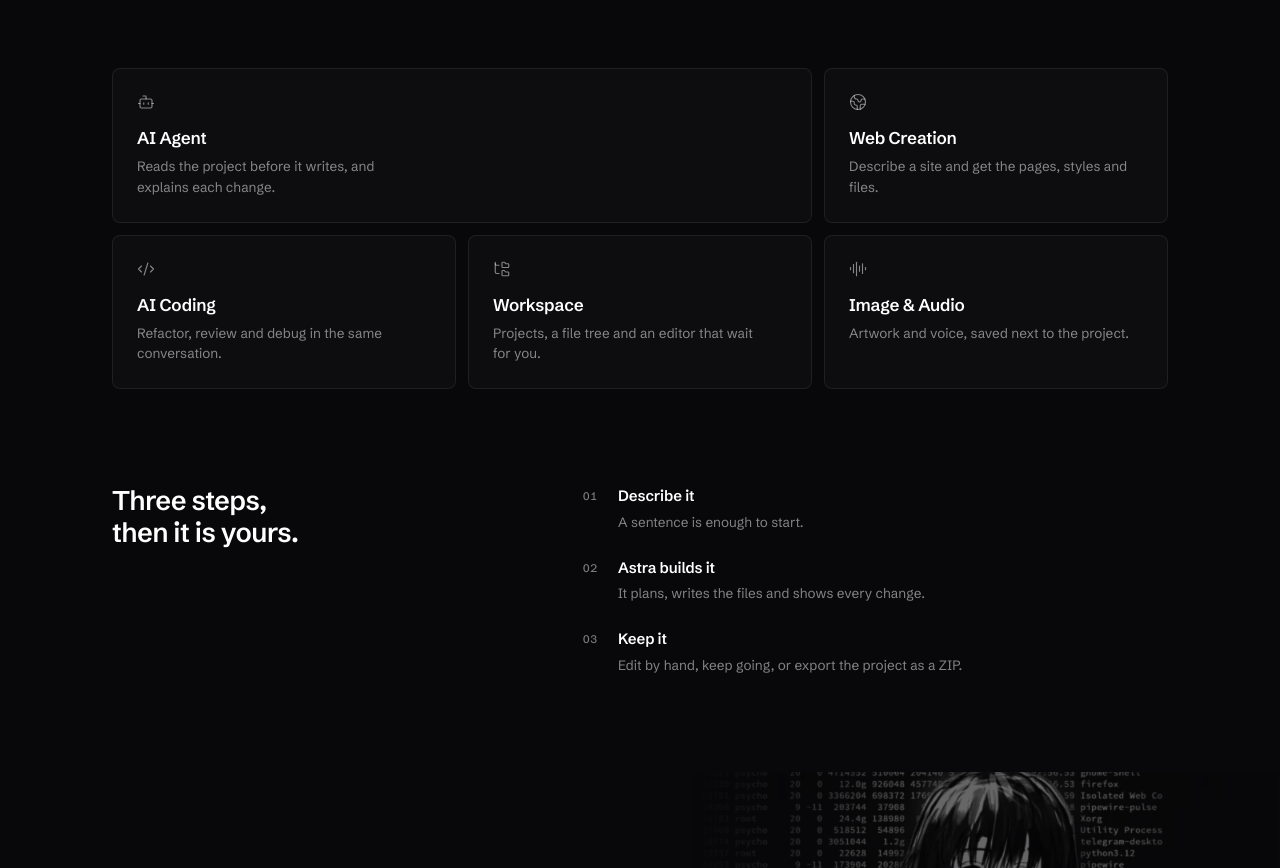
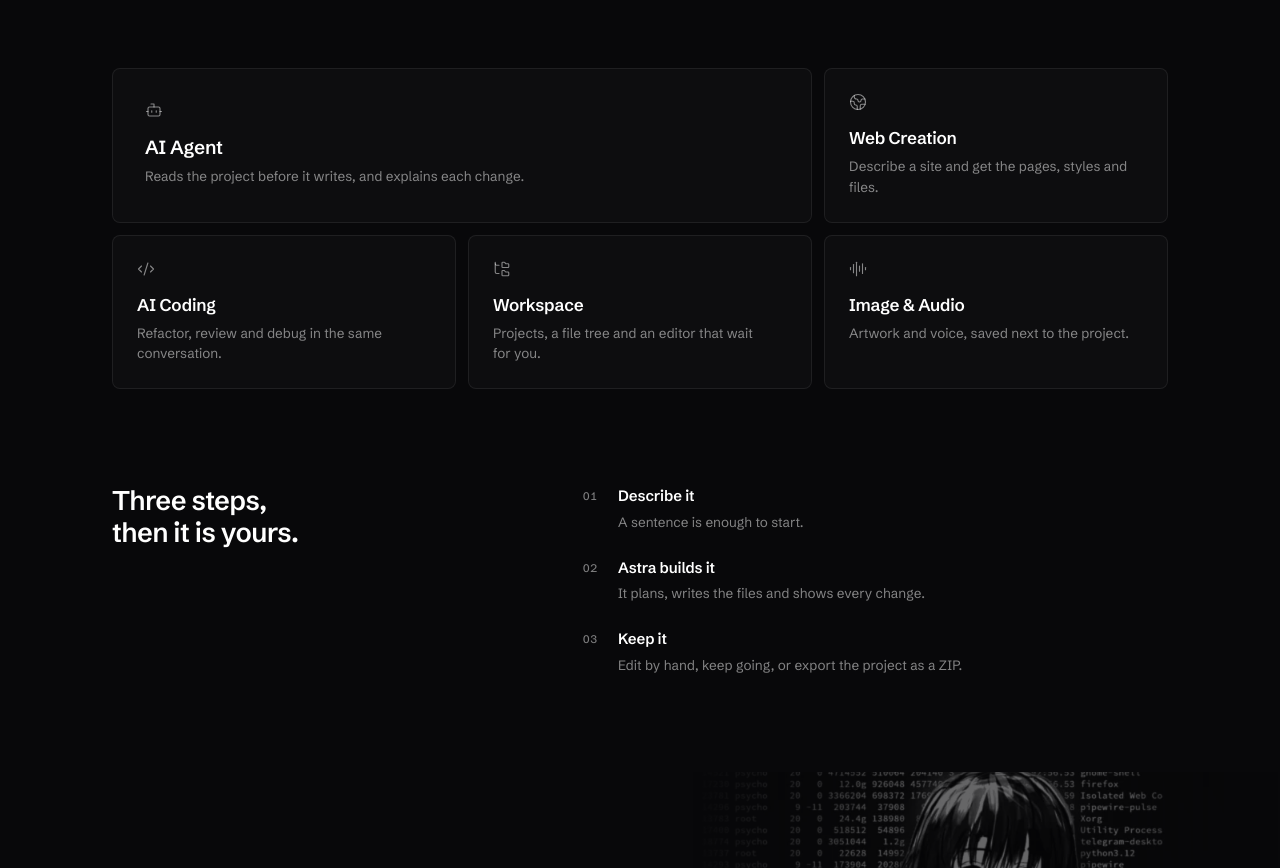
Before and after one commit to AomiXplorer/aomi-studio, a Next.js app: page / in a window 1280 px wide. Shown: the part 880-1748 px from the top of the page. Built offline with nearby package versions, Linux system fonts and the light colour scheme; no server answers; what async_hooks would draw is missing.

Commit message:
Give the lead card its own weight

```diff
--- a/src/app/globals.css
+++ b/src/app/globals.css
@@ -1102,6 +1102,10 @@
   font-weight: 600;
 }
 
+.land-card-title-lg {
+  font-size: 1.1875rem;
+}
+
 .land-body,
 .land-body-lg,
 .land-small,
--- a/src/components/landing/Sections.tsx
+++ b/src/components/landing/Sections.tsx
@@ -42,7 +42,8 @@ const FEATURES = [
     title: "AI Agent",
     body: "Reads the project before it writes, and explains each change.",
     icon: Bot,
-    span: "lg:col-span-2",
+    span: "lg:col-span-2 lg:p-8",
+    lead: true,
   },
   {
     id: "web",
@@ -50,6 +51,7 @@ const FEATURES = [
     body: "Describe a site and get the pages, styles and files.",
     icon: Globe2,
     span: "",
+    lead: false,
   },
   {
     id: "code",
@@ -57,6 +59,7 @@ const FEATURES = [
     body: "Refactor, review and debug in the same conversation.",
     icon: Code2,
     span: "",
+    lead: false,
   },
   {
     id: "workspace",
@@ -64,6 +67,7 @@ const FEATURES = [
     body: "Projects, a file tree and an editor that wait for you.",
     icon: FolderTree,
     span: "",
+    lead: false,
   },
   {
     id: "studio",
@@ -71,6 +75,7 @@ const FEATURES = [
     body: "Artwork and voice, saved next to the project.",
     icon: AudioLines,
     span: "",
+    lead: false,
   },
 ] as const;
 
@@ -103,8 +108,16 @@ export function LandingFeatures({ tools }: { tools: string[] }) {
               >
                 <Icon className="land-card-mark size-[18px]" strokeWidth={1.5} aria-hidden />
 
-                <h3 className="land-card-title mt-4 text-white">{feature.title}</h3>
-                <p className="mt-1.5 max-w-[34ch] text-[13.5px] leading-[1.55] text-white/50">{feature.body}</p>
+                <h3 className={`land-card-title mt-4 text-white ${feature.lead ? "land-card-title-lg" : ""}`}>
+                  {feature.title}
+                </h3>
+                <p
+                  className={`mt-1.5 text-[13.5px] leading-[1.55] text-white/50 ${
+                    feature.lead ? "lg:max-w-[46ch]" : "max-w-[34ch]"
+                  }`}
+                >
+                  {feature.body}
+                </p>
               </article>
             );
           })}
```
